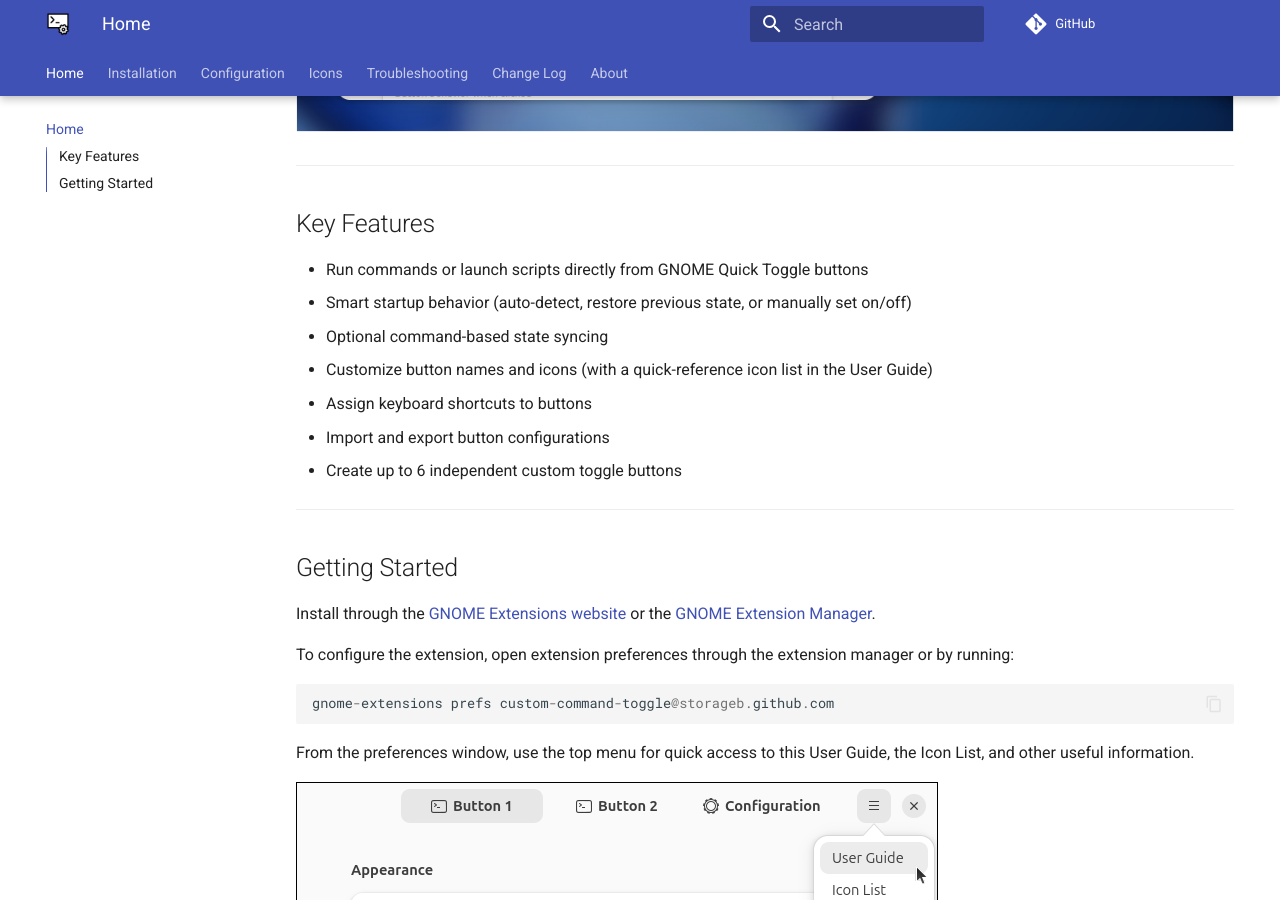
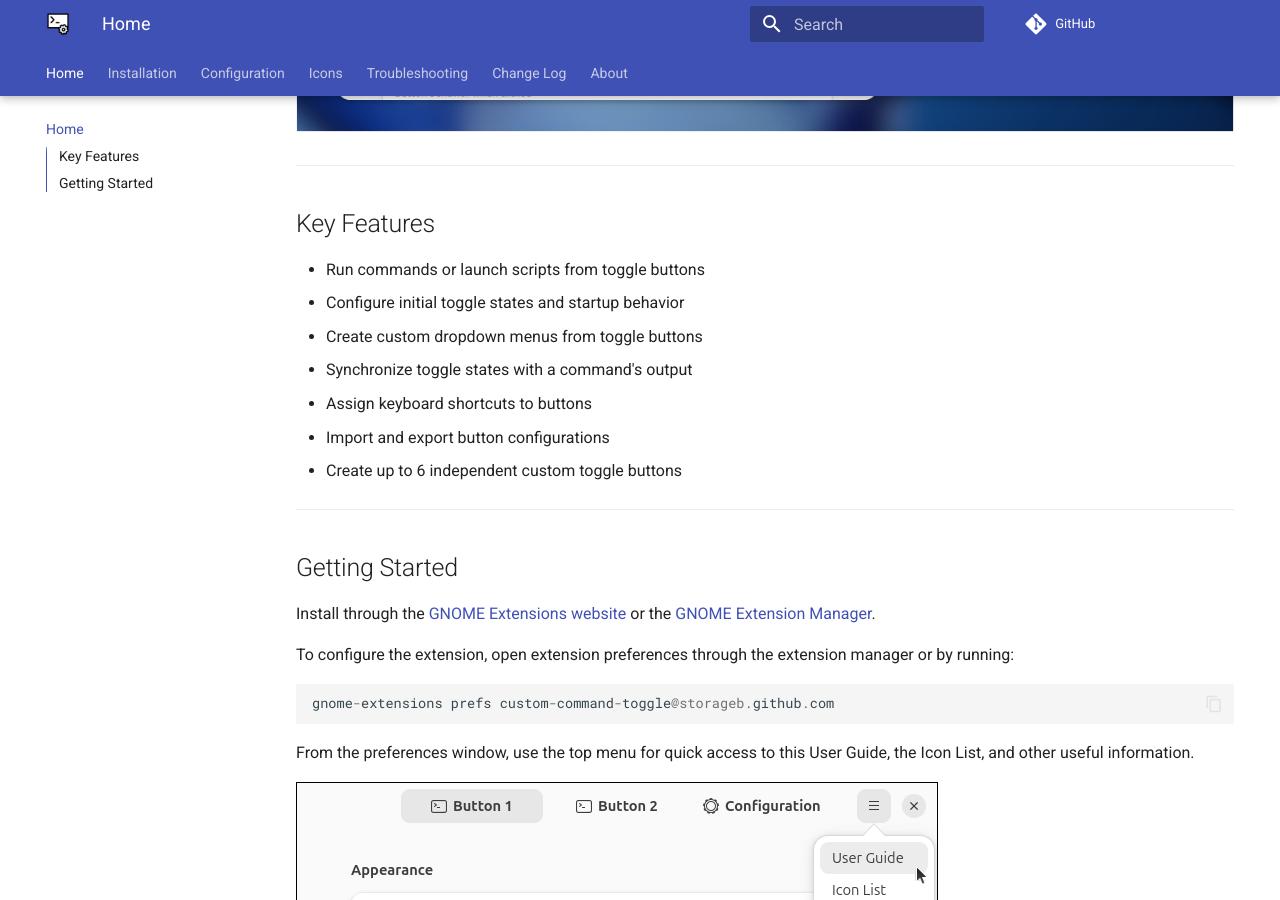
Before and after one commit to StorageB/custom-command-toggle, an MkDocs documentation site: the page built from docs/index.md, in a window 1280 px wide and 900 px high, scrolled down 932 px. Built offline with MkDocs 1.6.1 and Material for MkDocs 9.7.7, drawn with Linux system fonts in a browser that asks for light colours; comment, search, counter and statistics services are not loaded.

Commit message:
Update user guide

```diff
--- a/docs/index.md
+++ b/docs/index.md
@@ -12,10 +12,10 @@
 
 ## Key Features
 
-- Run commands or launch scripts directly from GNOME Quick Toggle buttons
-- Smart startup behavior (auto-detect, restore previous state, or manually set on/off)
-- Optional command-based state syncing
-- Customize button names and icons (with a quick-reference icon list in the User Guide)
+- Run commands or launch scripts from toggle buttons
+- Configure initial toggle states and startup behavior
+- Create custom dropdown menus from toggle buttons
+- Synchronize toggle states with a command's output
 - Assign keyboard shortcuts to buttons
 - Import and export button configurations
 - Create up to 6 independent custom toggle buttons
```
